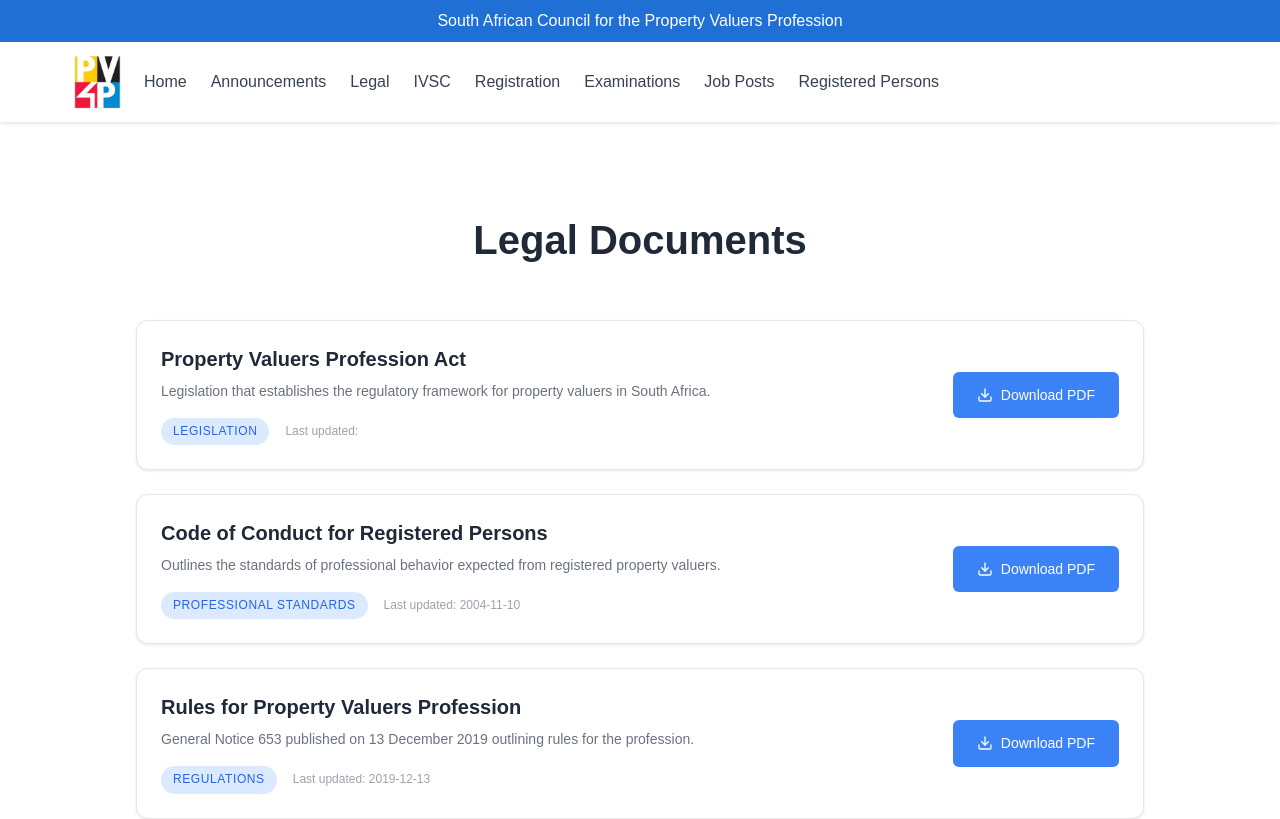
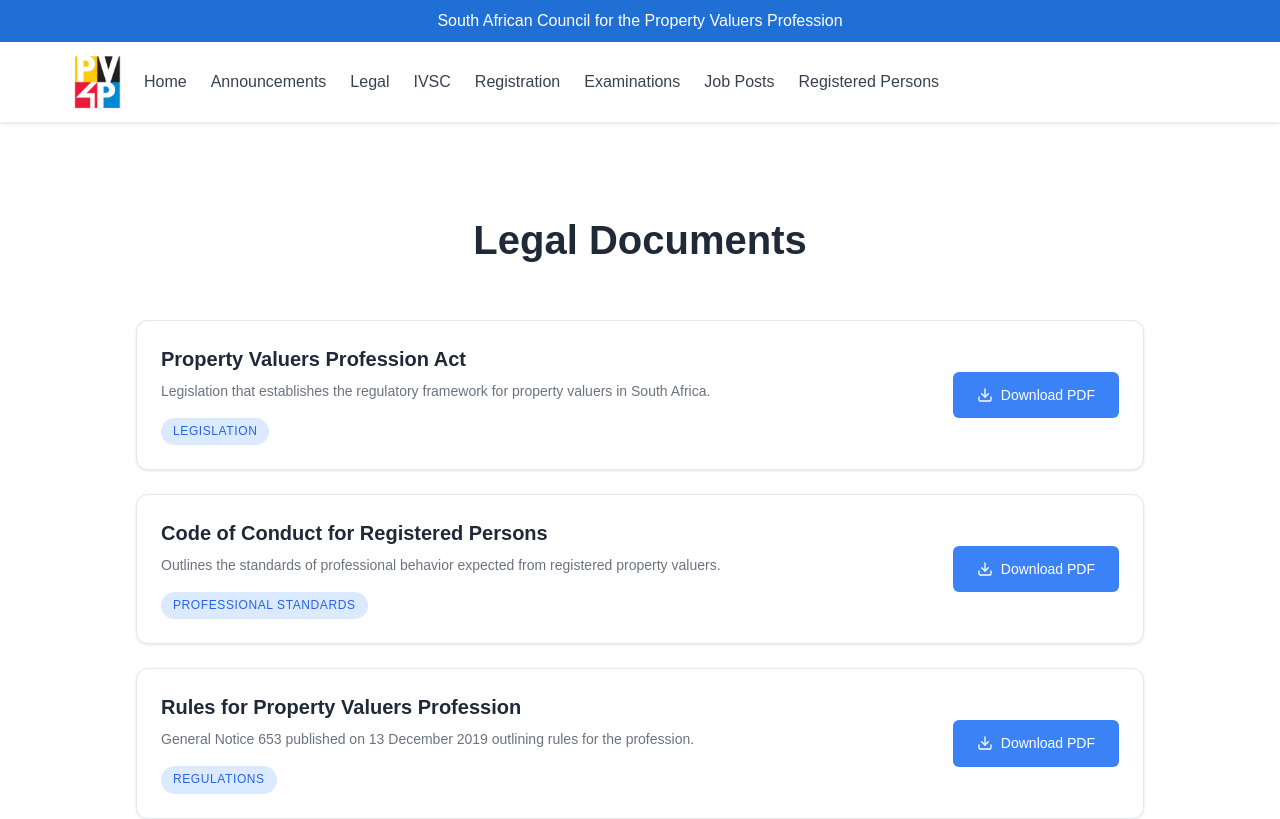
Before and after one commit to ruruk/SACPVP, a Next.js app in the folder sacpvp-website/: page /legal in a window 1280 px wide. Shown: the top 819 px of the page. Built offline with nearby package versions, Linux system fonts and the light colour scheme.

Commit message:
removal of last-updated

```diff
--- a/sacpvp-website/app/legal/LegalClient.tsx
+++ b/sacpvp-website/app/legal/LegalClient.tsx
@@ -32,9 +32,6 @@ export default function LegalClient() {
                   </p>
                   <div className={styles.documentMeta}>
                     <span className={styles.category}>{document.category}</span>
-                    <span className={styles.lastUpdated}>
-                      Last updated: {document.lastUpdated}
-                    </span>
                   </div>
                 </div>
                 <div className={styles.actionButton}>
```
